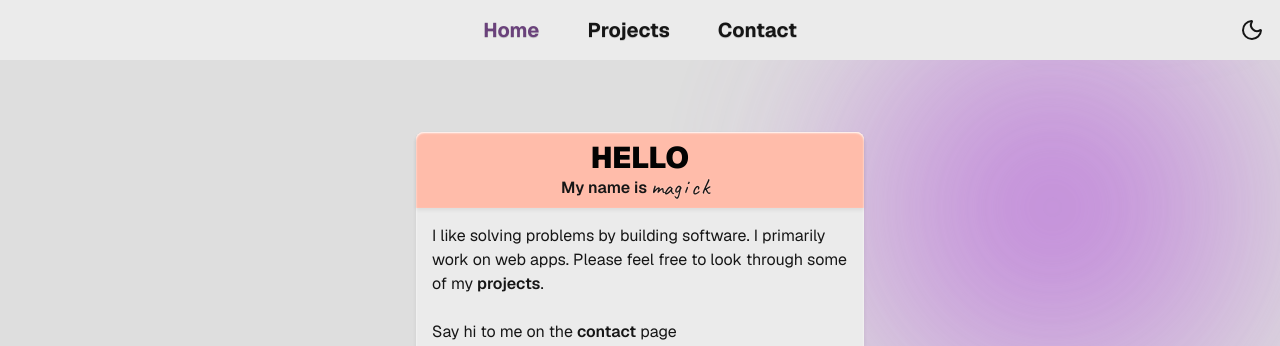
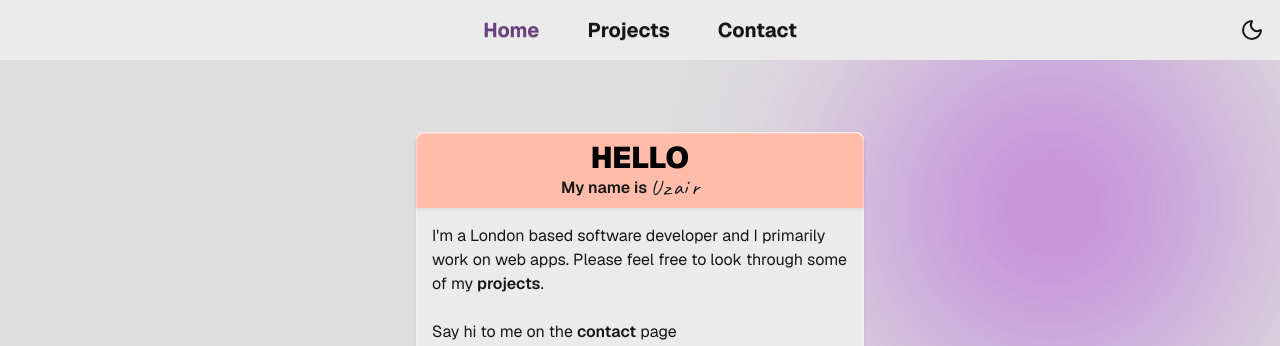
Before and after one commit to badmagick329/mypage, a Next.js app: page / in a window 1280 px wide. Shown: the top 346 px of the page. Built offline with nearby package versions, Linux system fonts and the light colour scheme.

Commit message:
feat: update metadata and namecard

```diff
--- a/app/_components/WelcomeMessage.tsx
+++ b/app/_components/WelcomeMessage.tsx
@@ -25,7 +25,7 @@ export default function WelcomeMessage() {
       </section>
       <section className="p-4">
         <p>
-          I like solving problems by building software. I primarily work on web
+          I&apos;m a London based software developer and I primarily work on web
           apps. Please feel free to look through some of my{" "}
           <a href="/projects" className="font-semibold hover:underline">
             projects
@@ -65,13 +65,13 @@ function HandwrittenName({ isHovering }: { isHovering: boolean }) {
         <text
           x="10"
           y="45"
-          fontSize={fontSize}
+          fontSize={fontSize - 6}
           style={{ fontFamily: "var(--font-caveat), cursive" }}
           fill="currentColor"
           className="text-foreground"
           transform="rotate(-2 25 45)"
         >
-          m
+          U
         </text>
         <text
           x="40"
@@ -82,7 +82,7 @@ function HandwrittenName({ isHovering }: { isHovering: boolean }) {
           className="text-foreground"
           transform="rotate(1 55 48)"
         >
-          a
+          z
         </text>
         <text
           x="65"
@@ -93,7 +93,7 @@ function HandwrittenName({ isHovering }: { isHovering: boolean }) {
           className="text-foreground"
           transform="rotate(-1.5 80 46)"
         >
-          g
+          a
         </text>
         <text
           x="90"
@@ -115,18 +115,7 @@ function HandwrittenName({ isHovering }: { isHovering: boolean }) {
           className="text-foreground"
           transform="rotate(-0.5 125 47)"
         >
-          c
-        </text>
-        <text
-          x="135"
-          y="45"
-          fontSize={fontSize}
-          style={{ fontFamily: "var(--font-caveat), cursive" }}
-          fill="currentColor"
-          className="text-foreground"
-          transform="rotate(1.5 150 45)"
-        >
-          k
+          r
         </text>
       </g>
     </svg>
--- a/app/contact/page.tsx
+++ b/app/contact/page.tsx
@@ -18,7 +18,7 @@ export const metadata: Metadata = {
     "collaboration",
   ],
   openGraph: {
-    title: "Contact | Uzair",
+    title: "Contact | Uzair Farooqi",
     description: "Want to work together? Get in touch.",
     url: "/contact",
   },
--- a/app/layout.tsx
+++ b/app/layout.tsx
@@ -23,8 +23,8 @@ const caveat = Caveat({
 export const metadata: Metadata = {
   metadataBase: new URL("https://hello.mgck.ink"),
   title: {
-    default: "Uzair | Full Stack Developer",
-    template: "%s | Uzair",
+    default: "Uzair Farooqi | Full Stack Developer",
+    template: "%s | Uzair Farooqi",
   },
   description:
     "Full stack developer specialising in web applications. Building modern, responsive solutions with React, Next.js, TypeScript, and more.",
@@ -38,14 +38,14 @@ export const metadata: Metadata = {
     "portfolio",
     "web applications",
   ],
-  authors: [{ name: "Uzair" }],
-  creator: "Uzair",
+  authors: [{ name: "Uzair Farooqi" }],
+  creator: "Uzair Farooqi",
   openGraph: {
     type: "website",
     locale: "en_GB",
     url: "https://hello.mgck.ink",
-    siteName: "Uzair | Portfolio",
-    title: "Uzair | Full Stack Developer",
+    siteName: "Uzair Farooqi | Portfolio",
+    title: "Uzair Farooqi | Full Stack Developer",
     description:
       "Full stack developer specialising in web applications. Explore my projects and get in touch.",
     images: [
@@ -53,13 +53,13 @@ export const metadata: Metadata = {
         url: "/wand.png",
         width: 1200,
         height: 630,
-        alt: "Uzair - Full Stack Developer Portfolio",
+        alt: "Uzair Farooqi - Full Stack Developer Portfolio",
       },
     ],
   },
   twitter: {
     card: "summary_large_image",
-    title: "Uzair | Full Stack Developer",
+    title: "Uzair Farooqi | Full Stack Developer",
     description:
       "Full stack developer specialising in web applications. Explore my projects and get in touch.",
     images: ["/wand.png"],
--- a/app/page.tsx
+++ b/app/page.tsx
@@ -2,7 +2,7 @@ import WelcomeMessage from "@/app/_components/WelcomeMessage";
 import type { Metadata } from "next";
 
 export const metadata: Metadata = {
-  title: "Home | Uzair",
+  title: "Home | Uzair Farooqi",
   description:
     "Welcome to my portfolio. I'm a full stack developer who loves solving problems by building software, primarily web applications.",
   keywords: [
@@ -13,7 +13,7 @@ export const metadata: Metadata = {
     "portfolio",
   ],
   openGraph: {
-    title: "Uzair | Full Stack Developer",
+    title: "Uzair Farooqi | Full Stack Developer",
     description:
       "Welcome to my portfolio. I'm a full stack developer who loves solving problems by building software, primarily web applications.",
     url: "/",
--- a/app/projects/_components/projects-data.ts
+++ b/app/projects/_components/projects-data.ts
@@ -398,6 +398,7 @@ export const projectsData = [
   },
   {
     name: "This Page",
+    homePage: "https://hello.mgck.ink",
     githubProjectName: "mypage",
     description: "My personal website and portfolio",
     tagline: "My personal website and portfolio",
--- a/app/projects/page.tsx
+++ b/app/projects/page.tsx
@@ -16,7 +16,7 @@ export const metadata: Metadata = {
     "programmer portfolio",
   ],
   openGraph: {
-    title: "Projects | Uzair",
+    title: "Projects | Uzair Farooqi",
     description:
       "Explore my portfolio of web development projects. Built with modern technologies like React, Next.js, TypeScript, and more.",
     url: "/projects",
```
